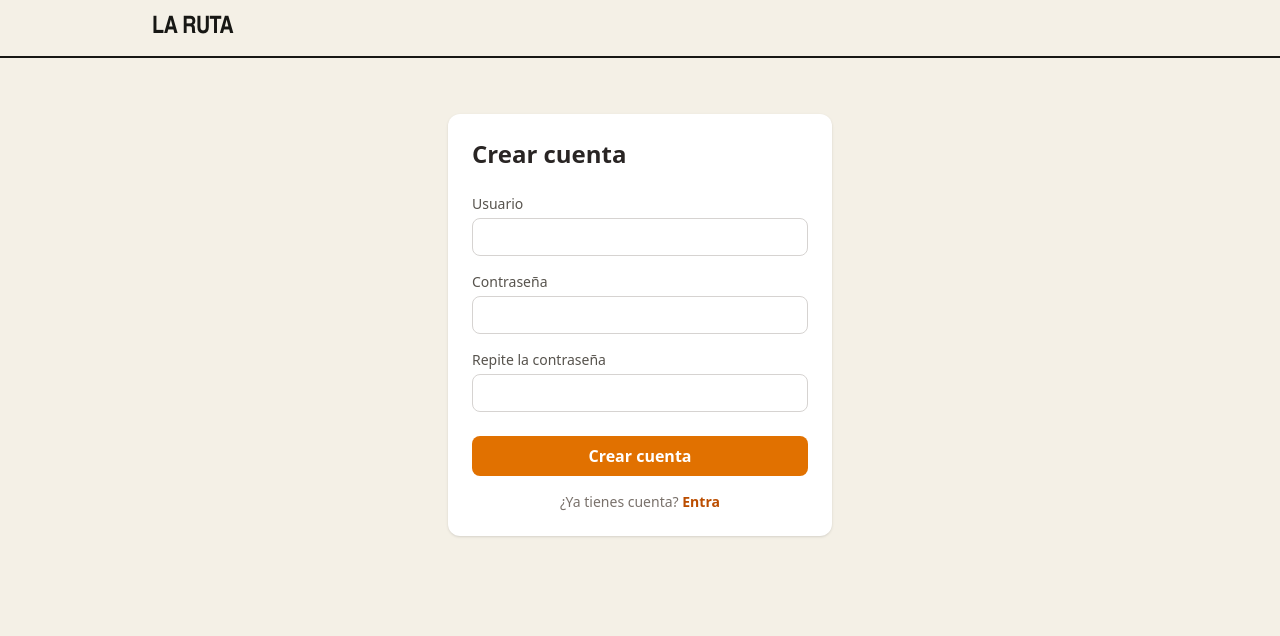
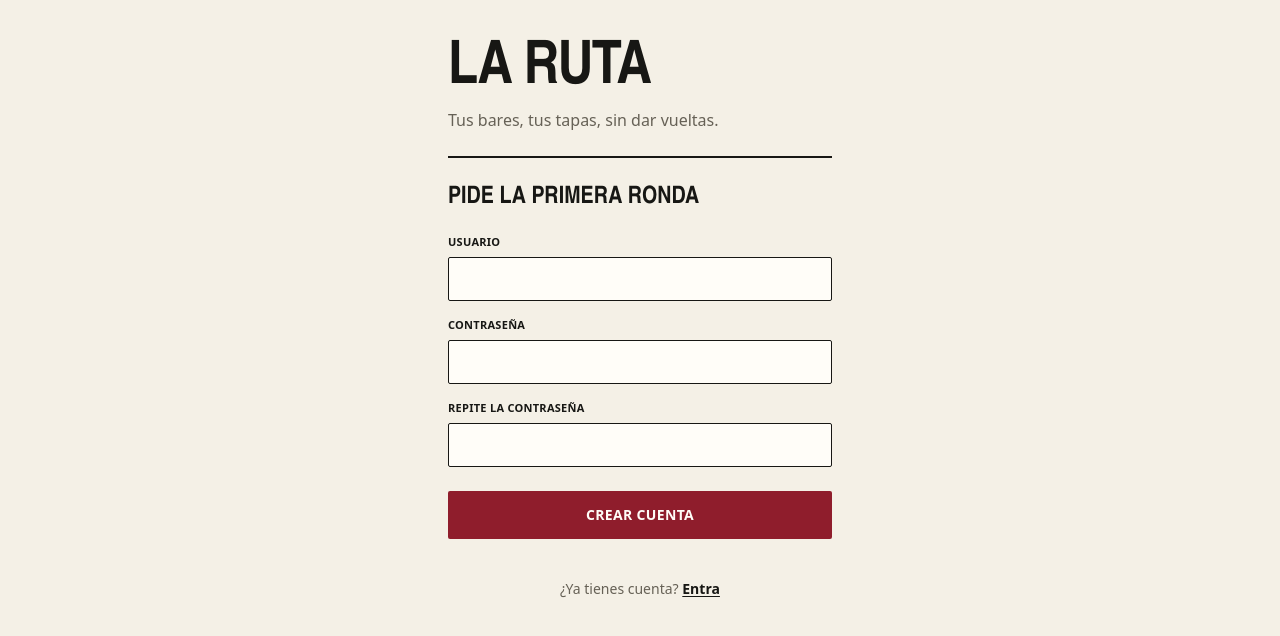
Before and after one commit to idoceb00/la-ruta, an Angular app in the folder frontend/: page /register in a window 1280 px wide. Shown: the top 636 px of the page. Built offline with nearby package versions, Linux system fonts and the light colour scheme.

Commit message:
feat: restyle register page

```diff
--- a/frontend/src/app/auth/register/register.html
+++ b/frontend/src/app/auth/register/register.html
@@ -1,63 +1,53 @@
-<section class="mx-auto mt-8 max-w-sm rounded-xl bg-white p-6 shadow-sm">
-  <h2 class="mb-6 text-2xl font-semibold text-stone-800">Crear cuenta</h2>
+<section class="mx-auto max-w-sm pt-4">
+  <h1 class="font-display text-6xl leading-none font-extrabold tracking-tight uppercase">La Ruta</h1>
+  <p class="mt-2 text-muted">Tus bares, tus tapas, sin dar vueltas.</p>
 
-  <form [formGroup]="form" (ngSubmit)="onSubmit()" class="flex flex-col gap-4">
-    <label class="flex flex-col gap-1 text-sm text-stone-600">
-      Usuario
-      <input
-        type="text"
-        formControlName="username"
-        autocomplete="username"
-        class="rounded-lg border border-stone-300 px-3 py-2 focus:border-amber-600 focus:outline-none" />
+  <hr class="my-6 border-t-2 border-ink" />
+
+  <h2 class="font-display text-2xl font-extrabold uppercase">Pide la primera ronda</h2>
+
+  <form [formGroup]="form" (ngSubmit)="onSubmit()" class="mt-5 flex flex-col gap-4">
+    <label class="flex flex-col gap-1.5">
+      <span class="eyebrow">Usuario</span>
+      <input appInput type="text" formControlName="username" autocomplete="username" />
       @if (form.controls.username.touched && form.controls.username.hasError('required')) {
-        <span class="text-xs text-red-600">El usuario es obligatorio.</span>
+        <span class="text-xs font-medium text-wine">El usuario es obligatorio.</span>
       }
       @if (form.controls.username.touched && form.controls.username.hasError('minlength')) {
-        <span class="text-xs text-red-600">Mínimo 3 caracteres.</span>
+        <span class="text-xs font-medium text-wine">Mínimo 3 caracteres.</span>
       }
     </label>
 
-    <label class="flex flex-col gap-1 text-sm text-stone-600">
-      Contraseña
-      <input
-        type="password"
-        formControlName="password"
-        autocomplete="new-password"
-        class="rounded-lg border border-stone-300 px-3 py-2 focus:border-amber-600 focus:outline-none" />
+    <label class="flex flex-col gap-1.5">
+      <span class="eyebrow">Contraseña</span>
+      <input appInput type="password" formControlName="password" autocomplete="new-password" />
       @if (form.controls.password.touched && form.controls.password.hasError('required')) {
-        <span class="text-xs text-red-600">La contraseña es obligatoria.</span>
+        <span class="text-xs font-medium text-wine">La contraseña es obligatoria.</span>
       }
       @if (form.controls.password.touched && form.controls.password.hasError('minlength')) {
-        <span class="text-xs text-red-600">Mínimo 8 caracteres.</span>
+        <span class="text-xs font-medium text-wine">Mínimo 4 caracteres.</span>
       }
     </label>
 
-    <label class="flex flex-col gap-1 text-sm text-stone-600">
-      Repite la contraseña
-      <input
-        type="password"
-        formControlName="confirmPassword"
-        autocomplete="new-password"
-        class="rounded-lg border border-stone-300 px-3 py-2 focus:border-amber-600 focus:outline-none" />
+    <label class="flex flex-col gap-1.5">
+      <span class="eyebrow">Repite la contraseña</span>
+      <input appInput type="password" formControlName="confirmPassword" autocomplete="new-password" />
       @if (form.controls.confirmPassword.touched && form.hasError('passwordsMismatch')) {
-        <span class="text-xs text-red-600">Las contraseñas no coinciden.</span>
+        <span class="text-xs font-medium text-wine">Las contraseñas no coinciden.</span>
       }
     </label>
 
-    @if (errorMessage()) {
-      <p class="rounded-lg bg-red-50 px-3 py-2 text-sm text-red-700">{{ errorMessage() }}</p>
+    @if (errorMessage(); as message) {
+      <app-error-box [message]="message" />
     }
 
-    <button
-      type="submit"
-      [disabled]="loading()"
-      class="mt-2 rounded-lg bg-amber-600 px-4 py-2 font-semibold text-white hover:bg-amber-700 disabled:opacity-60">
-      {{ loading() ? 'Creando cuenta...' : 'Crear cuenta' }}
+    <button appButton type="submit" [disabled]="loading()" class="mt-2">
+      {{ loading() ? 'Creando cuenta…' : 'Crear cuenta' }}
     </button>
   </form>
 
-  <p class="mt-4 text-center text-sm text-stone-500">
+  <p class="mt-10 text-center text-sm text-muted">
     ¿Ya tienes cuenta?
-    <a routerLink="/login" class="font-semibold text-amber-700 hover:underline">Entra</a>
+    <a routerLink="/login" class="font-semibold text-ink underline underline-offset-2 hover:text-wine">Entra</a>
   </p>
 </section>
--- a/frontend/src/app/auth/register/register.ts
+++ b/frontend/src/app/auth/register/register.ts
@@ -1,21 +1,27 @@
 import { Component, inject, signal } from '@angular/core';
-import { AbstractControl, FormBuilder, ReactiveFormsModule,
+import {
+  AbstractControl,
+  FormBuilder,
+  ReactiveFormsModule,
   ValidationErrors,
   ValidatorFn,
-  Validators
-} from '@angular/forms'
+  Validators,
+} from '@angular/forms';
 import { HttpErrorResponse } from '@angular/common/http';
-import { Router, RouterLink} from '@angular/router';
+import { Router, RouterLink } from '@angular/router';
 import { AuthService } from '../auth-service';
+import { ErrorBox } from '../../shared/error-box/error-box';
+import { Button } from '../../shared/button/button';
+import { TextInput } from '../../shared/text-input/text-input';
 
 const passwordsMatch: ValidatorFn = (group: AbstractControl): ValidationErrors | null => {
   const password = group.get('password')?.value;
   const confirmPassword = group.get('confirmPassword')?.value;
-  return password === confirmPassword ? null : { passwordsMismatch: true};
+  return password === confirmPassword ? null : { passwordsMismatch: true };
 };
 
 @Component({
-  imports: [ReactiveFormsModule, RouterLink],
+  imports: [ReactiveFormsModule, RouterLink, ErrorBox, Button, TextInput],
   selector: 'app-register',
   styleUrl: './register.css',
   templateUrl: './register.html',
@@ -32,9 +38,9 @@ export class Register {
     {
       username: ['', [Validators.required, Validators.minLength(3), Validators.maxLength(30)]],
       password: ['', [Validators.required, Validators.minLength(4), Validators.maxLength(72)]],
-      confirmPassword: ['', Validators.required]
+      confirmPassword: ['', Validators.required],
     },
-    { validators: passwordsMatch }
+    { validators: passwordsMatch },
   );
 
   protected onSubmit(): void {
@@ -49,19 +55,22 @@ export class Register {
     const { username, password } = this.form.getRawValue();
 
     this.authService.register({ username, password }).subscribe({
-      next: () => this.router.navigate(['/']),
+      next: () => void this.router.navigate(['/']),
       error: (err: HttpErrorResponse) => {
         this.errorMessage.set(this.messageFor(err.status));
         this.loading.set(false);
-      }
+      },
     });
   }
 
   private messageFor(status: number): string {
     switch (status) {
-      case 409: return 'Ese nombre de usuario ya existe.';
-      case 400: return 'Revisa los datos introducidos.';
-      default: return 'No se ha podido conectar con el servidor.';
+      case 409:
+        return 'Ese nombre de usuario ya existe.';
+      case 400:
+        return 'Revisa los datos introducidos.';
+      default:
+        return 'No se ha podido conectar con el servidor.';
     }
   }
 }
--- a/frontend/src/app/layout/header/header.html
+++ b/frontend/src/app/layout/header/header.html
@@ -1,3 +1,4 @@
+@if (!onAuthPage()) {
   <header class="border-b-2 border-ink">
     <div class="mx-auto flex h-14 w-full max-w-5xl items-center justify-between gap-4 px-4 sm:px-6">
       <a routerLink="/" class="font-display text-2xl font-extrabold tracking-tight uppercase">
@@ -20,9 +21,10 @@
           <button type="button" (click)="logout()" class="cursor-pointer uppercase hover:text-wine">
             Salir
           </button>
-      } @else if(!onAuthPage()){
+        } @else {
           <a routerLink="/login" class="hover:text-wine">Entrar</a>
         }
       </nav>
     </div>
   </header>
+}
--- /dev/null
+++ b/frontend/src/app/shared/button/button.ts
@@ -0,0 +1,21 @@
+import { computed, Directive, input } from '@angular/core';
+
+const BASE =
+  'block w-full cursor-pointer rounded-xs px-4 py-3.5 text-center text-sm font-extrabold tracking-wide uppercase transition-colors disabled:cursor-not-allowed disabled:opacity-50';
+
+const VARIANTS = {
+  primary: 'bg-wine text-surface hover:bg-wine/90',
+  secondary: 'border-[1.5px] border-ink bg-surface hover:bg-panel',
+} as const;
+
+export type ButtonVariant = keyof typeof VARIANTS;
+
+@Directive({
+  selector: 'button[appButton], a[appButton]',
+  host: { '[class]': 'classes()' },
+})
+export class Button {
+  readonly variant = input<ButtonVariant>('primary');
+
+  protected readonly classes = computed(() => `${BASE} ${VARIANTS[this.variant()]}`);
+}
--- /dev/null
+++ b/frontend/src/app/shared/text-input/text-input.ts
@@ -0,0 +1,10 @@
+import { Directive } from '@angular/core';
+
+@Directive({
+  selector: 'input[appInput], textarea[appInput], select[appInput]',
+  host: {
+    class:
+      'w-full rounded-xs border-[1.5px] border-ink bg-surface px-3 py-2.5 text-[15px] text-ink placeholder:text-muted focus:border-wine focus:ring-1 focus:ring-wine focus:outline-none [&.ng-invalid.ng-touched]:border-wine',
+  },
+})
+export class TextInput {}
```
Lines whose indentation alone changed are shown as unchanged.
